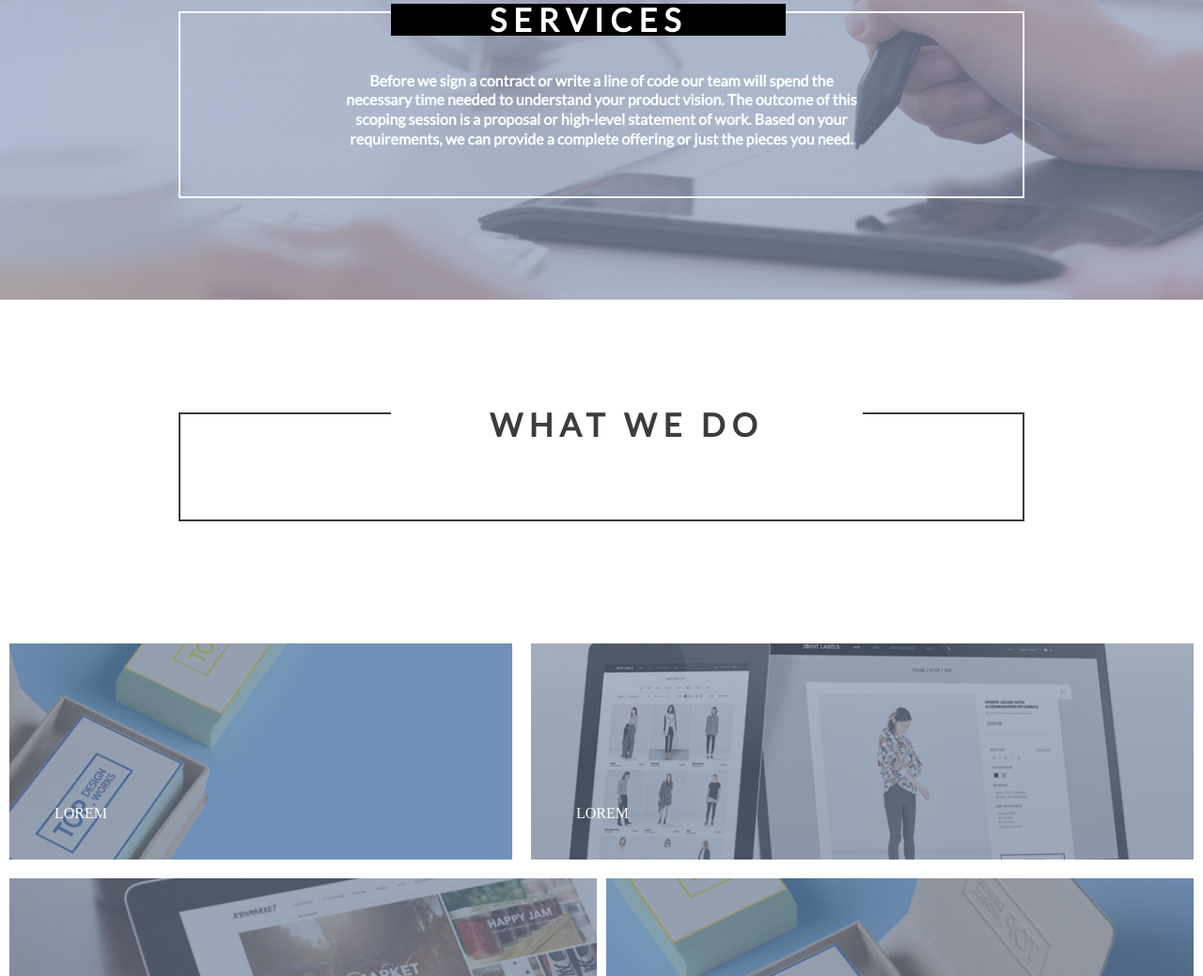
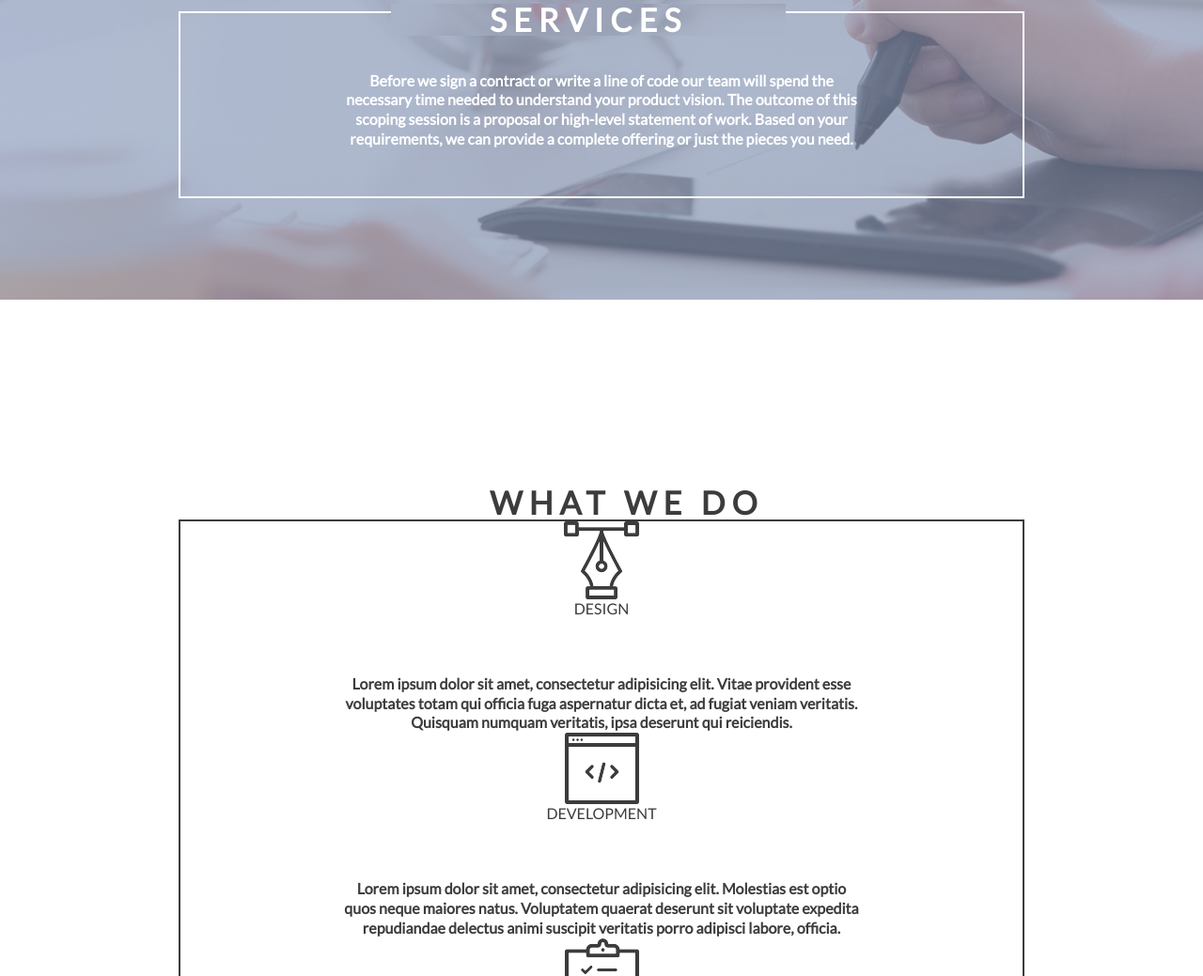
Before and after one commit to restcristian/webpage-sample, a website: page index.html in a window 1280 px wide. Shown: the part 1761-2800 px from the top of the page at 94% size. Drawn offline with Linux system fonts and the light colour scheme.

Commit message:
More styling...

```diff
--- a/app/assets/sass/style.scss
+++ b/app/assets/sass/style.scss
@@ -18,6 +18,7 @@ body {
 
 section {
     width: 100%;
+    position: relative;
 }
 
 .responsive-background {
@@ -27,7 +28,7 @@ section {
     background-attachment: fixed;
 }
 
-.responsive-background-no-fixed{
+.responsive-background-no-fixed {
     @extend .responsive-background;
     background-attachment: scroll;
 }
@@ -104,26 +105,43 @@ section#about-us {
     padding-top: 160px;
 }
 
+section#what-we-do{
+
+}
+
 section#services {
     background-image: url('../imgs/services_background.png');
-    background-repeat: no-repeat;
-    background-size: cover;
-    background-position: center center;
-
+    @extend .responsive-background-no-fixed;
     padding-top: 125px;
     padding-bottom: 108px;
     & .part-square-container {
         border-color: #fff;
         color: #fff;
         & .square-title {
-            background-color: #000;
+            background-image: url('../imgs/bulto.png');
+            background-size: cover;
         }
     }
 }
 
 section#what-we-do {
-    padding-top: 120px;
-    padding-bottom: 120px;
+    padding-top: 114px;
+    padding-bottom: 114px;
+    .what-we-do-container{
+        margin-top:120px;
+        & .what-element{
+            margin:0 auto;
+
+            & .img-desc{
+                text-align:center;
+
+                & .wwd-title{
+                    font-weight: bold;
+                }
+            }
+        }
+    }
+
 }
 
 section#contact-us {
@@ -142,7 +160,7 @@ section#contact-us {
             font-size: 1em;
             max-width: 395px;
             text-transform: uppercase;
-            margin-top:45px;
+            margin-top: 45px;
             &:hover {
                 cursor: pointer;
             }
@@ -150,66 +168,54 @@ section#contact-us {
     }
 }
 
-section#our-works{
-    .flex-container{
-        display:flex;
+section#our-works {
+    .flex-container {
+        display: flex;
         flex-direction: row;
-        width:100%;
-        flex-wrap:wrap;
+        width: 100%;
+        flex-wrap: wrap;
         align-items: flex-start;
-        justify-content:space-between;
-
-        .our-work-panel{
-            width:450px;
+        justify-content: space-between;
+        .our-work-panel {
+            width: 450px;
             height: 230px;
-            flex-grow:1;
-           margin:10px;
-           // margin-right: 10px;
-            position:relative;
-
-            &:nth-child(1){
+            flex-grow: 1;
+            margin: 10px;
+            // margin-right: 10px;
+            position: relative;
+            @extend .responsive-background-no-fixed;
+            &:nth-child(1) {
                 background-image: url('../imgs/work1.png');
-                @extend .responsive-background-no-fixed;
             }
-
-            &:nth-child(2){
+            &:nth-child(2) {
                 background-image: url('../imgs/work2.png');
                 flex-grow: 3;
-                @extend .responsive-background-no-fixed;
             }
-
-            &:nth-child(3){
+            &:nth-child(3) {
                 background-image: url('../imgs/work3.png');
-                @extend .responsive-background-no-fixed;
             }
-
-
-            &:nth-child(4){
+            &:nth-child(4) {
                 background-image: url('../imgs/work4.png');
-                @extend .responsive-background-no-fixed;
             }
-            &:nth-child(5){
+            &:nth-child(5) {
                 background-image: url('../imgs/work5.png');
-                @extend .responsive-background-no-fixed;
                 flex-grow: 3;
             }
-
-            &:nth-child(6){
+            &:nth-child(6) {
                 background-image: url('../imgs/work6.png');
-                @extend .responsive-background-no-fixed;
             }
-            &:nth-child(3n){
-                margin-right:0;
+            &:nth-child(3n) {
+                margin-right: 0;
             }
-
-            & .our-work-title{
-                position:absolute;
-                bottom:41px;
-                left:48px;
+            & .our-work-title {
+                position: absolute;
+                bottom: 41px;
+                left: 48px;
                 text-transform: uppercase;
-                color:#fff;
-
-
+                color: #fff;
+                font-weight: bold;
+                font-family: 'Lato', 'Myriad Pro';
+                letter-spacing: 7px;
             }
         }
     }
--- a/index.html
+++ b/index.html
@@ -2,7 +2,7 @@
 <html lang="en">
 
 <head>
-	<title></title>
+	<title>Test</title>
 	<meta charset="UTF-8">
 	<meta name="viewport" content="width=device-width, initial-scale=1">
 	<link href="app/assets/css/style.css" rel="stylesheet">
@@ -56,9 +56,36 @@
 
 		<section id="what-we-do">
 			<div class="wrapper">
-				<div class="part-square-container">
-					<h3 class="what-we-do-title square-title">WHAT WE DO</h3>
-					<p class="what-we-do-text square-text"></p>
+				<div class="part-square-container what-we-do-container">
+					<h4 class="what-we-do-title square-title">WHAT WE DO</h4>
+					<div class="what-element">
+						<div class="img-desc">
+							<img src="app/assets/imgs/wwd1.png" />
+							<h4>DESIGN</h4>
+						</div>
+
+						<p class="what-we-do-text square-text">Lorem ipsum dolor sit amet, consectetur adipisicing elit. Vitae provident esse voluptates totam qui officia fuga aspernatur
+							dicta et, ad fugiat veniam veritatis. Quisquam numquam veritatis, ipsa deserunt qui reiciendis.</p>
+					</div>
+					<div class="what-element">
+						<div class="img-desc">
+							<img src="app/assets/imgs/wwd2.png" />
+							<h4>DEVELOPMENT</h4>
+						</div>
+
+						<p class="what-we-do-text square-text">Lorem ipsum dolor sit amet, consectetur adipisicing elit. Molestias est optio quos neque maiores natus. Voluptatem
+							quaerat deserunt sit voluptate expedita repudiandae delectus animi suscipit veritatis porro adipisci labore, officia.</p>
+					</div>
+					<div class="what-element">
+
+						<div class="img-desc">
+							<img src="app/assets/imgs/wwd3.png" />
+							<h4>PRODUCT MANAGEMENT</h4>
+						</div>
+
+						<p class="what-we-do-text square-text">Lorem ipsum dolor sit amet, consectetur adipisicing elit. Voluptatum sapiente recusandae ipsam sint est soluta deleniti
+							amet velit. At corporis soluta facere accusamus eaque optio assumenda dolorem saepe et sequi.</p>
+					</div>
 				</div>
 			</div>
 		</section>
@@ -66,22 +93,22 @@
 		<section id="our-works">
 			<div class="our-works-container flex-container">
 				<div class="our-work-panel">
-					<div class="our-work-title">Lorem</div>
+					<div class="our-work-title">TOPWORKZ</div>
 				</div>
 				<div class="our-work-panel">
-					<div class="our-work-title">Lorem</div>
+					<div class="our-work-title">JOINT</div>
 				</div>
 				<div class="our-work-panel">
-					<div class="our-work-title">Lorem</div>
+					<div class="our-work-title">MARKET</div>
 				</div>
 				<div class="our-work-panel">
-					<div class="our-work-title">Lorem</div>
+					<div class="our-work-title">WORKTOP</div>
 				</div>
 				<div class="our-work-panel">
-					<div class="our-work-title">Lorem</div>
+					<div class="our-work-title">LABLE</div>
 				</div>
 				<div class="our-work-panel">
-					<div class="our-work-title">Lorem</div>
+					<div class="our-work-title">KYIV</div>
 				</div>
 			</div>
 		</section>
@@ -92,10 +119,9 @@
 					<h3 class="contact-us-title square-title">CONTACT US</h3>
 					<p class="contact-us-text square-text">Planning and development is iterative. Because we are constantly coding and testing, the products we build are always
 						ready to go live. This iterative process allows for changes as business requirements evolve. </p>
-                        <div class="button-container">
-                            <button class="contact-us-button" type="button">CONTACT US</button>
-                        </div>
-
+					<div class="button-container">
+						<button class="contact-us-button" type="button">CONTACT US</button>
+					</div>
 				</div>
 			</div>
 		</section>
```
Also changed, not shown: app/assets/css/style.css, app/assets/imgs/bulto.png (added), app/assets/imgs/wwd1.png (added), app/assets/imgs/wwd2.png (added), app/assets/imgs/wwd3.png (added).
